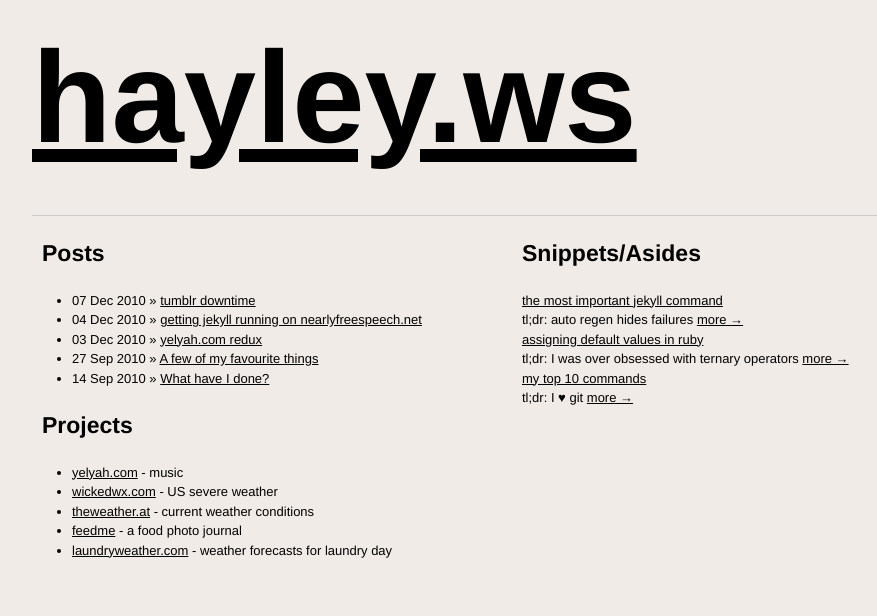
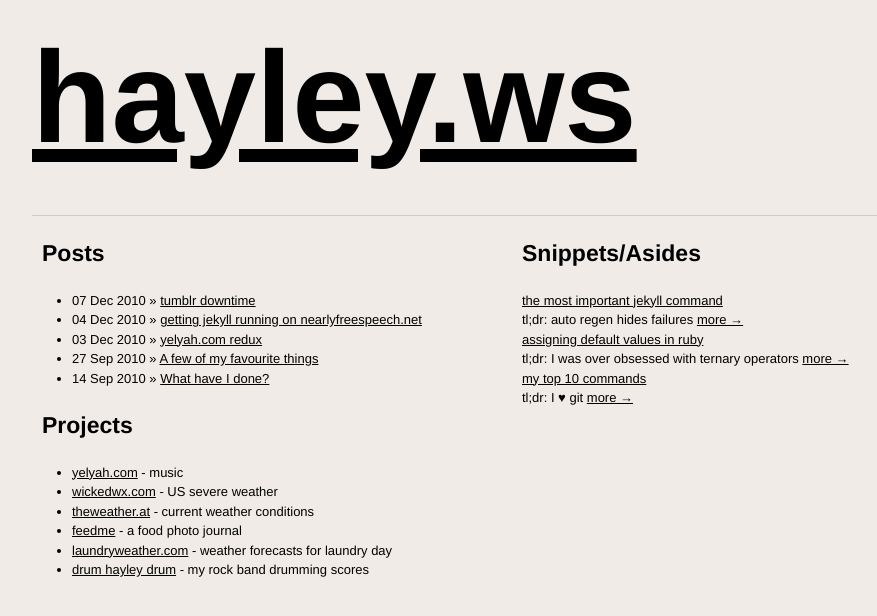
Before and after one commit to hayley/hayley.ws, a Jekyll site: the page built from index.html, in a window 1280 px wide. Shown: the top 616 px of the page, without its empty margins (128-1005 px from the left). Built offline with Jekyll 4.4.1, drawn with Linux system fonts in a browser that asks for light colours.

Commit message:
forgot a link

```diff
--- a/index.html
+++ b/index.html
@@ -22,6 +22,7 @@
   <li><a href="http://theweather.at">theweather.at</a> - current weather conditions</li>
   <li><a href="http://feedme.heroku.com">feedme</a> - a food photo journal</li>
   <li><a href="http://laundryweather.com">laundryweather.com</a> - weather forecasts for laundry day</li>
+  <li><a href="http://drummer.heroku.com">drum hayley drum</a> - my rock band drumming scores</li>
 </ul>
 
 </div>
```
